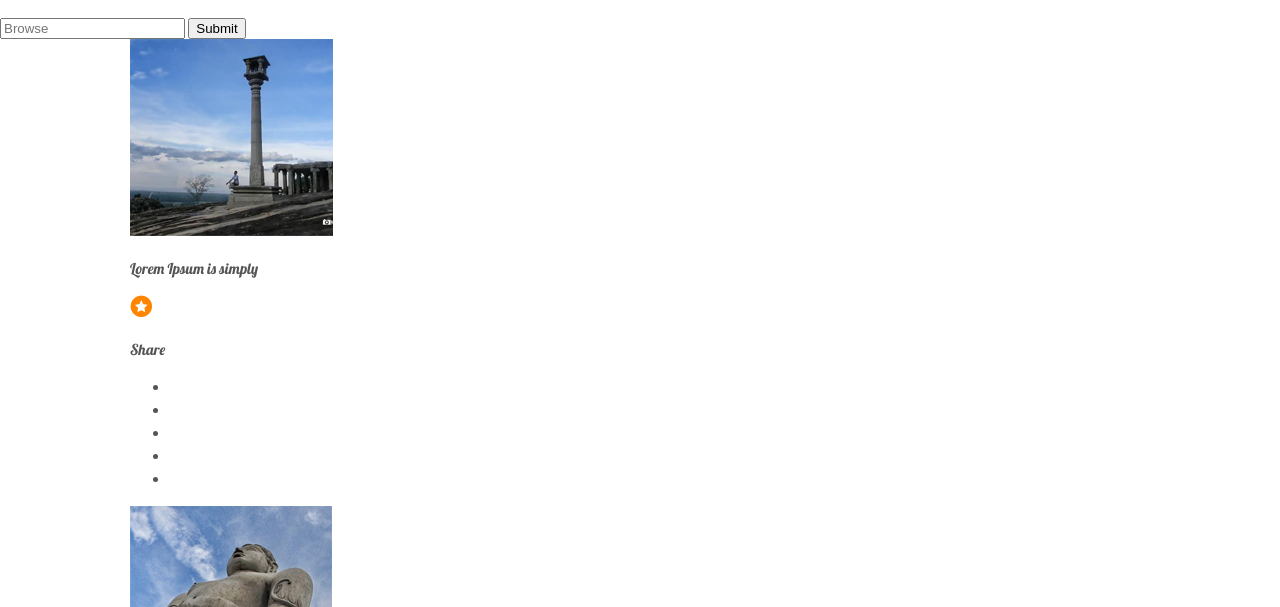
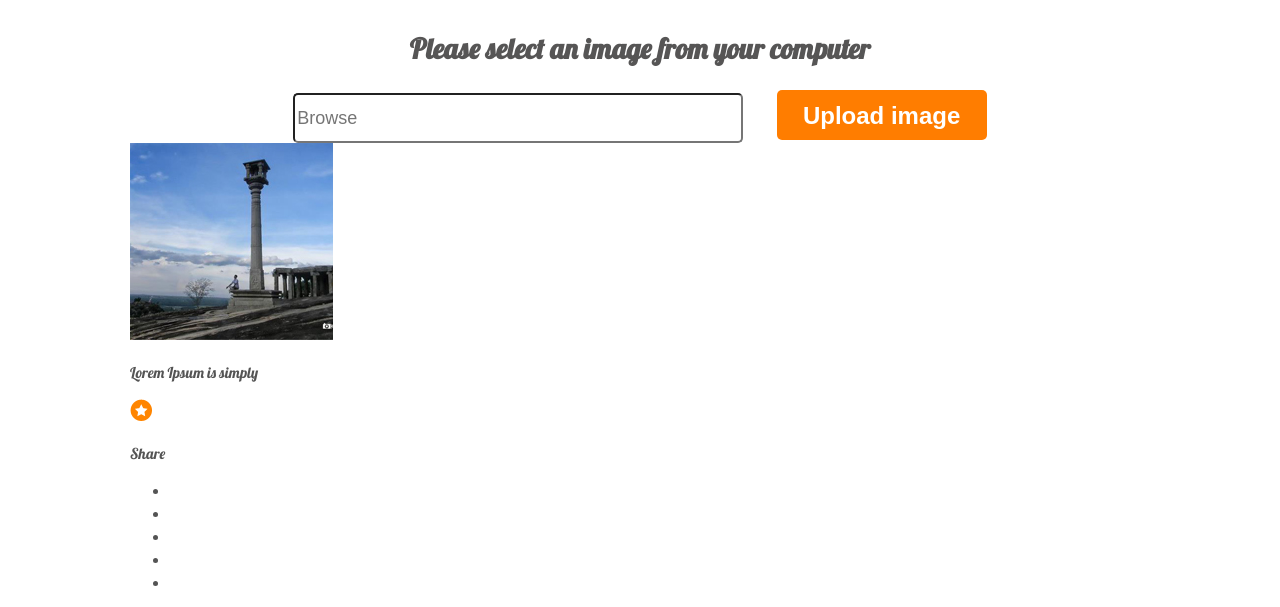
Before and after one commit to DmitriEr/Photo, a plain HTML site: page index.html in a window 1280 px wide. Shown: the part 123-730 px from the top of the page. Drawn offline with Linux system fonts and the light colour scheme.

Commit message:
add section with form in css

```diff
--- a/index.html
+++ b/index.html
@@ -47,15 +47,15 @@
     </header>
 
     <main class="page-main">
-        <section class="form">
-            <div class="form-inner">
-                <h2 class="form-inner__title"></h2>
+        <section class="form container">
+            <div class="form-inner__text">
+                <h1 class="form-inner__title">Please select an image from your computer</h1>
             </div>
-            <div class="form-inner">
+            <div class="form-inner__browse">
                 <form action="post">
                     <label>
                         <input type="search" placeholder="Browse">
-                        <input type="submit" placeholder="Upload image">
+                        <input type="submit" value="Upload image">
                     </label>
                 </form>
             </div>
--- a/style.css
+++ b/style.css
@@ -16,6 +16,8 @@ body {
     width: 1020px;
     margin: auto;
 }
+
+/* header */
 
 .page-header {
     background: linear-gradient(to bottom, #fcfcfc 50%, #e2e2e2);
@@ -66,3 +68,48 @@ body {
 .page-header__text {
     margin: 0px;
 }
+
+/* main */
+
+/* form */
+
+.form-inner__title {
+    font-weight: bold;
+    font-size: 28px;
+    line-height: 23px;
+    color: #565555;
+    text-align: center;
+    margin-bottom: 30px;
+    margin-top: 40px;
+}
+
+form {
+    text-align: center;
+}
+
+input[type="search"] {
+    width: 450px;
+    height: 50px;
+    border-radius: 5px;
+    font-size: 18px;
+    line-height: 23px;
+    text-align: left;
+    outline: none;
+    text-decoration: none;
+    border-color: 2px  #000000;
+}
+
+input[type="submit"] {
+    width: 210px;
+    height: 50px;
+    border-radius: 5px;
+    font-weight: bold;
+    font-size: 24px;
+    line-height: 23px;
+    color: #ffffff;
+    background-color: #ff7d00;
+    outline: none;
+    margin-left: 30px;
+    text-decoration: none;
+    border: none;
+}
```
